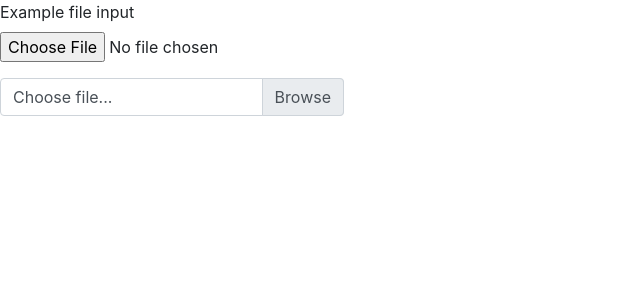
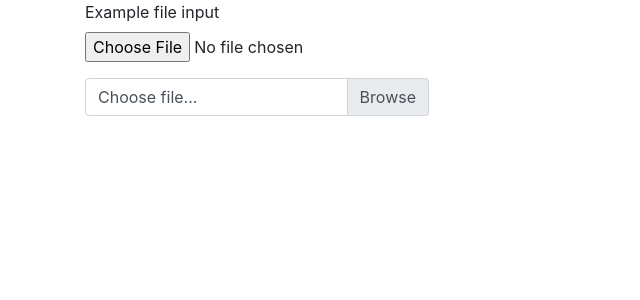
Before and after one commit to IanBurke1/Python-TensorFlow-WebApp, a Flask app: page / in a window 1280 px wide. Shown: the part 56-356 px from the top of the page, without its empty margins (0-640 px from the left). Run offline with Flask 2, Linux system fonts and the light colour scheme; some libraries are stand-ins or nearby versions.

Commit message:
Added static folder for css file

```diff
--- /dev/null
+++ b/static/style.css
@@ -0,0 +1,3 @@
+body {
+    text-align: center;
+}
--- a/templates/index.html
+++ b/templates/index.html
@@ -10,8 +10,14 @@
 
 <body>
     <nav class="navbar navbar-dark bg-dark">
-         <a class="navbar-brand" href="#">Digit Recognition</a>
+        <div >
+         <a class="navbar-brand"  href="#">Digit Recognition</a>
+        </div>
     </nav>
+
+
+    <div class="container" class="centered">
+        <div>
             <form>
                 <div class="form-group">
                     <label for="exampleFormControlFile1">Example file input</label>
@@ -23,6 +29,8 @@
                 <input type="file" id="file2" class="custom-file-input">
                 <span class="custom-file-control"></span>
             </label>
+        </div>
+    </div>
 
 </body>
 </html>
```
Lines whose indentation alone changed are shown as unchanged.
